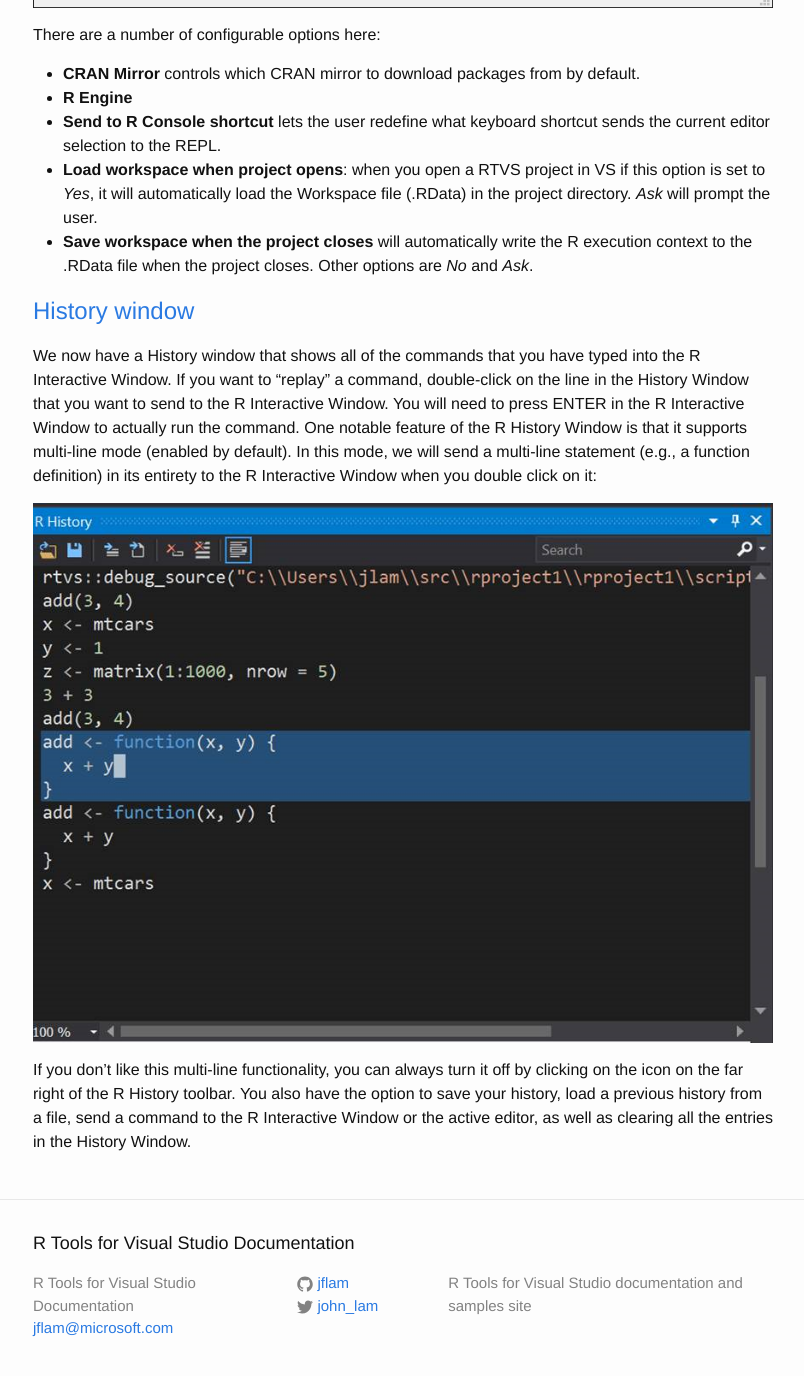
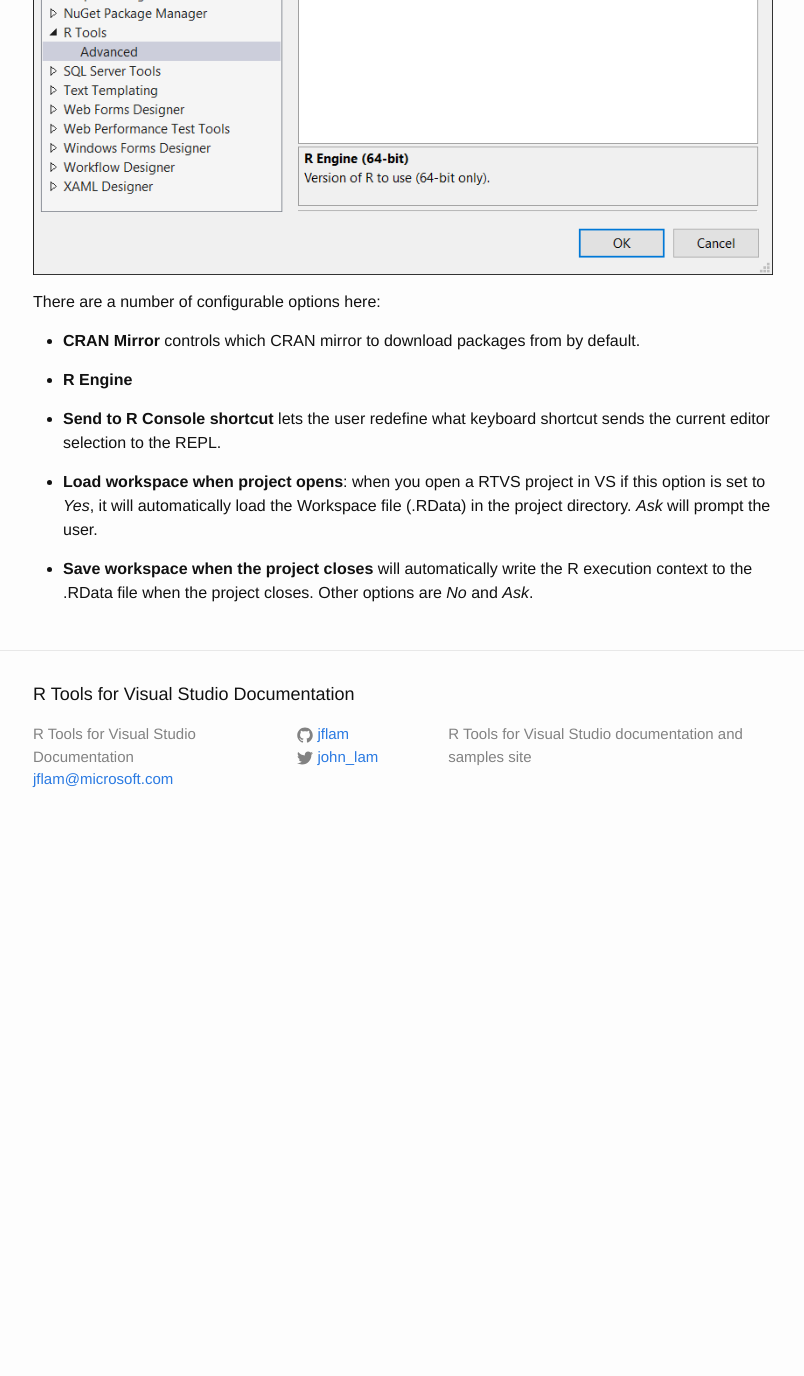
Before and after one commit to microsoft/RTVS-docs, a Jekyll site: the page built from editing.md, in a window 1280 px wide and 1400 px high, scrolled down 6057 px. Shown: the top 1376 px of the window, without its empty margins (237-1041 px from the left). Built offline with Jekyll 4.4.1, drawn with Linux system fonts in a browser that asks for light colours; after the commit the page ends 6908 px from its top, so only the background shows below that; some of the changed text lies outside the part shown.

Commit message:
Cleaning up the editor documentation and breaking history out into a separate topic.

```diff
--- a/editing.md
+++ b/editing.md
@@ -61,14 +100,16 @@
 There are a number of configurable options here:
 
 - **CRAN Mirror** controls which CRAN mirror to download packages from by default.
+
 - **R Engine**
-- **Send to R Console shortcut** lets the user redefine what keyboard shortcut sends the current editor selection to the REPL.
-- **Load workspace when project opens**: when you open a RTVS project in VS if this option is set to *Yes*, it will automatically load the Workspace file (.RData) in the project directory. *Ask* will prompt the user.
-- **Save workspace when the project closes** will automatically write the R execution context to the .RData file when the project closes. Other options are *No* and *Ask*.
 
-## <a name="history-window">History window
-We now have a History window that shows all of the commands that you have typed into the R Interactive Window. If you want to “replay” a command, double-click on the line in the History Window that you want to send to the R Interactive Window. You will need to press ENTER in the R Interactive Window to actually run the command. One notable feature of the R History Window is that it supports multi-line mode (enabled by default). In this mode, we will send a multi-line statement (e.g., a function definition) in its entirety to the R Interactive Window when you double click on it:
+- **Send to R Console shortcut** lets the user redefine what keyboard shortcut
+sends the current editor selection to the REPL.
 
-  ![](./media/RTVS-Editing-history-window.png)
+- **Load workspace when project opens**: when you open a RTVS project in VS if
+this option is set to *Yes*, it will automatically load the Workspace file
+(.RData) in the project directory. *Ask* will prompt the user.
 
-If you don’t like this multi-line functionality, you can always turn it off by clicking on the icon on the far right of the R History toolbar. You also have the option to save your history, load a previous history from a file, send a command to the R Interactive Window or the active editor, as well as clearing all the entries in the History Window.
+- **Save workspace when the project closes** will automatically write the R
+execution context to the .RData file when the project closes. Other options
+are *No* and *Ask*.
```
Also changed, not shown: other parts of editing.md (+54 -15 lines), index.md (+1 -2 lines).
